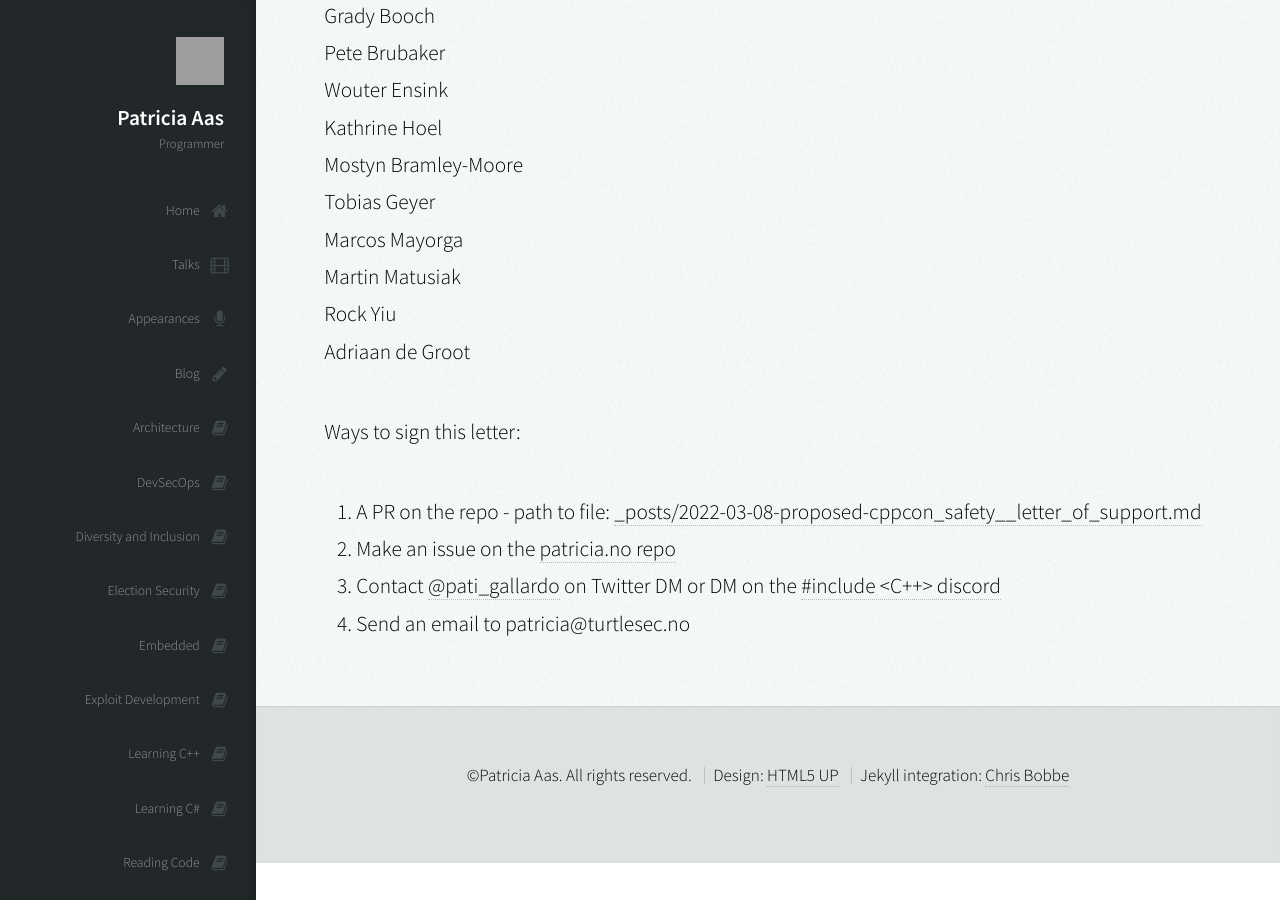
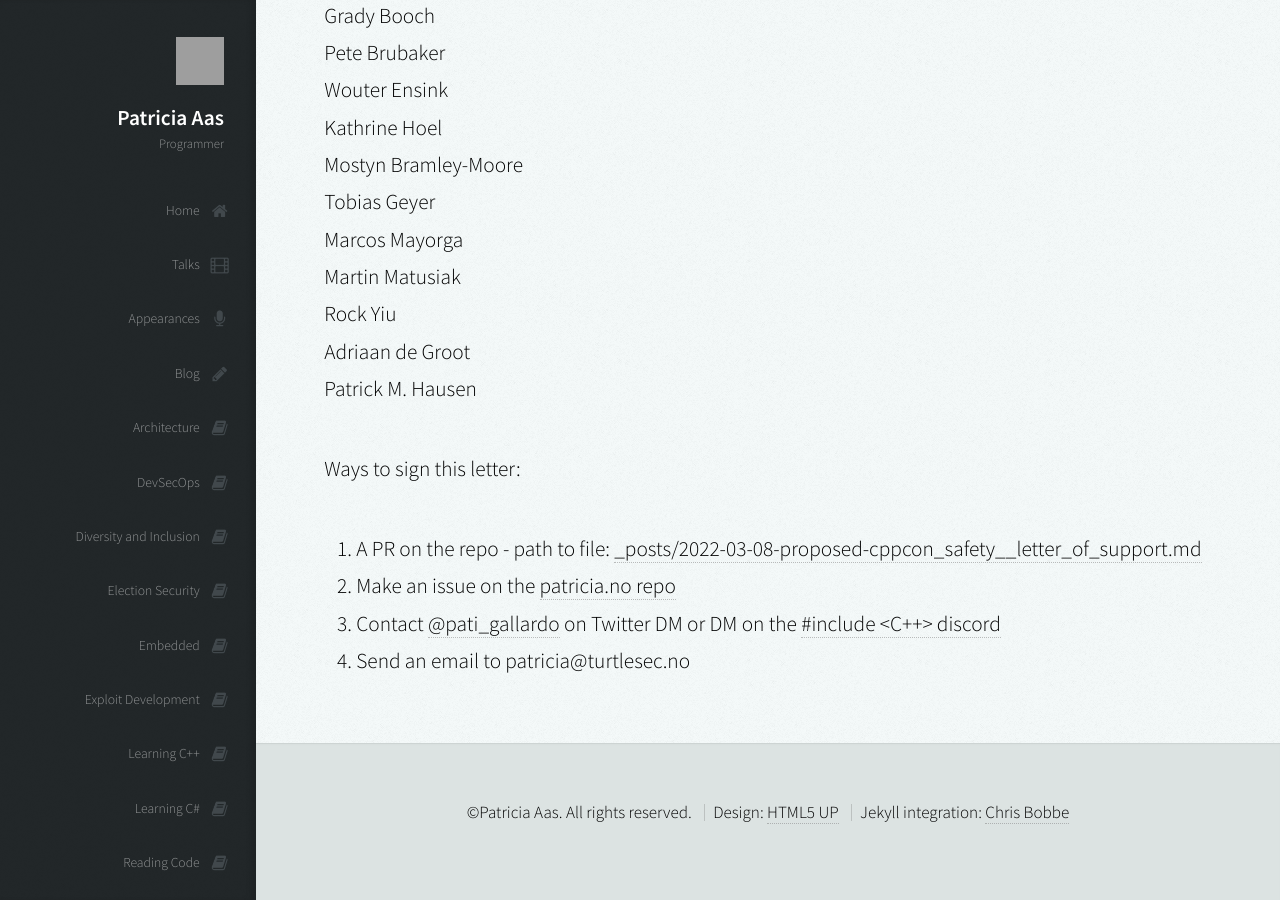
Before and after one commit to patricia-gallardo/patricia-gallardo.github.io, a Jekyll site: the page built from _posts/2022-03-08-proposed-cppcon_safety__letter_of_support.md, in a window 1280 px wide and 900 px high, scrolled down 7725 px. Built offline with Jekyll 4.4.1, drawn with Linux system fonts in a browser that asks for light colours; nearby versions of some CDN libraries; grey boxes are pictures that could not be loaded.

Commit message:
Update 2022-03-08-proposed-cppcon_safety__letter_of_support.md

```diff
--- a/_posts/2022-03-08-proposed-cppcon_safety__letter_of_support.md
+++ b/_posts/2022-03-08-proposed-cppcon_safety__letter_of_support.md
@@ -215,6 +215,7 @@ Marcos Mayorga <br>
 Martin Matusiak <br>
 Rock Yiu <br>
 Adriaan de Groot <br>
+Patrick M. Hausen <br>
 
 
 Ways to sign this letter:
```
